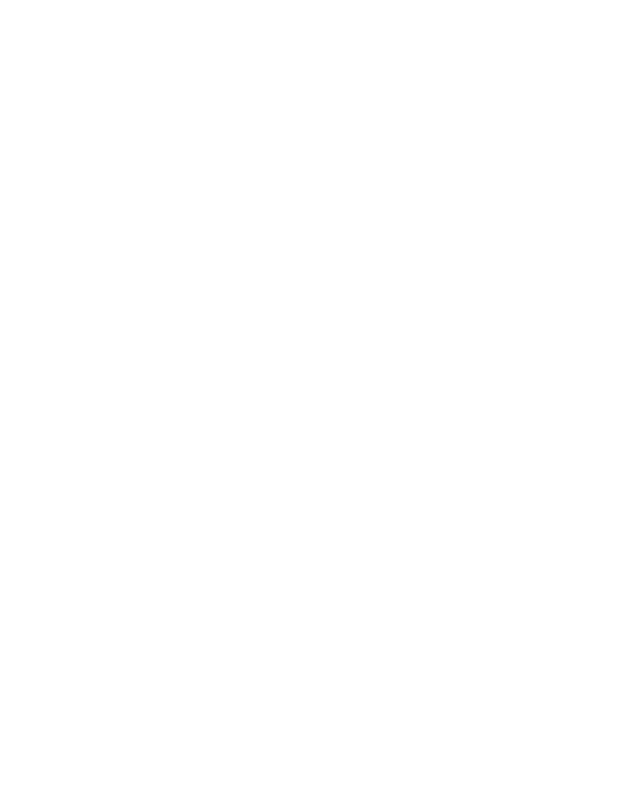
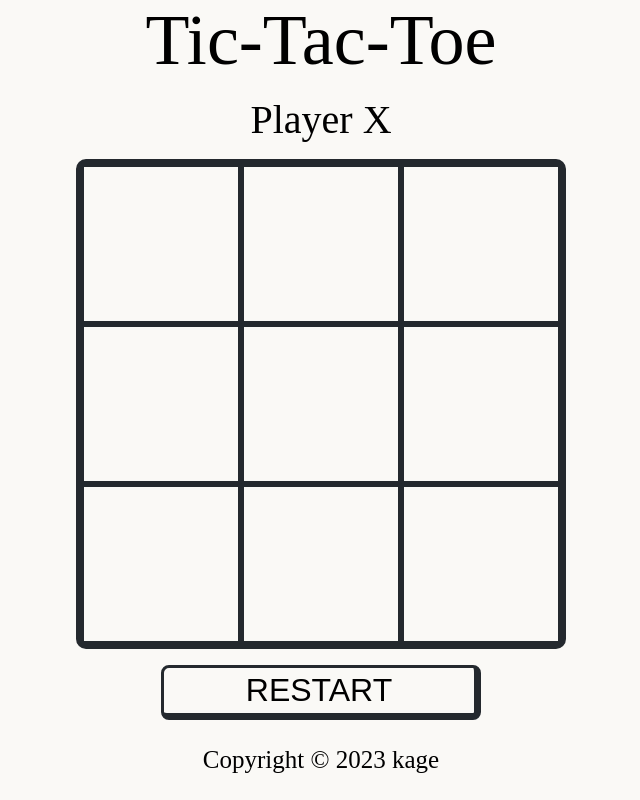
Before and after one commit to KKaged/tik-tak-toe, a plain HTML site: page index.html in a window 1280 px wide. Shown: the whole page, without its empty margins (319-959 px from the left). Drawn offline with Linux system fonts and the light colour scheme.

Commit message:
game page design done.

```diff
--- a/index.html
+++ b/index.html
@@ -3,7 +3,26 @@
   <head>
     <meta charset="UTF-8" />
     <meta name="viewport" content="width=device-width, initial-scale=1.0" />
-    <title>Daniel Leon - Tik-Tak-Toe</title>
+    <title>Daniel Leon - Tic-Tac-Toe</title>
+    <link rel="stylesheet" href="styles.css" />
   </head>
-  <body></body>
+  <body>
+    <header class="header">Tic-Tac-Toe</header>
+    <div class="main-container">
+      <div class="current-player">Player X</div>
+      <div class="game">
+        <div class="card"></div>
+        <div class="card"></div>
+        <div class="card"></div>
+        <div class="card"></div>
+        <div class="card"></div>
+        <div class="card"></div>
+        <div class="card"></div>
+        <div class="card"></div>
+        <div class="card"></div>
+      </div>
+      <button class="button">RESTART</button>
+    </div>
+    <footer class="copyright">Copyright © 2023 kage</footer>
+  </body>
 </html>
--- a/styles.css
+++ b/styles.css
@@ -0,0 +1,69 @@
+* {
+    margin: 0;
+    padding: 0;
+}
+
+.header {
+    width: 100vw;
+    background-color: #FAF9F6;
+    font-family: formula1;
+    font-size: 4.5rem;
+    height: 10vh;
+    display: flex;
+    justify-content: center;
+    align-items: center;
+}
+
+.main-container {
+    background-color: #FAF9F6;
+    font-family: formula1;
+    font-size: 2.5rem;
+    display: flex;
+    flex-direction: column;
+    align-items: center;
+    gap: 1rem;
+    height: 80vh;
+}
+
+.current-player {
+    padding-top: 1rem;
+    font-family: formula1;
+}
+
+.game {
+    display: grid;
+    grid-template-columns: 10rem 10rem 10rem;
+    grid-template-rows: 10rem 10rem 10rem;
+    border: 5px solid #24292e;
+    border-radius: 10px;
+}
+
+.card {
+    border: 3px solid #24292e;
+}
+
+.card:hover {
+    background-color: rgb(235, 234, 230);
+}
+
+.button {
+    width: 20rem;
+    height: 5rem;
+    font-size: 2rem;
+    border: 3px solid #24292e;
+    border-right: 7px solid #24292e;
+    border-bottom: 7px solid #24292e;
+    border-radius: 8px;
+    background-color: #FAF9F6;
+}
+
+.copyright {
+    display: flex;
+    flex-direction: row;
+    justify-content: center;
+    align-items: center;
+    font-weight: italic;
+    font-size: 25px;
+    background-color: #FAF9F6;
+    height: 10vh;
+}
```
